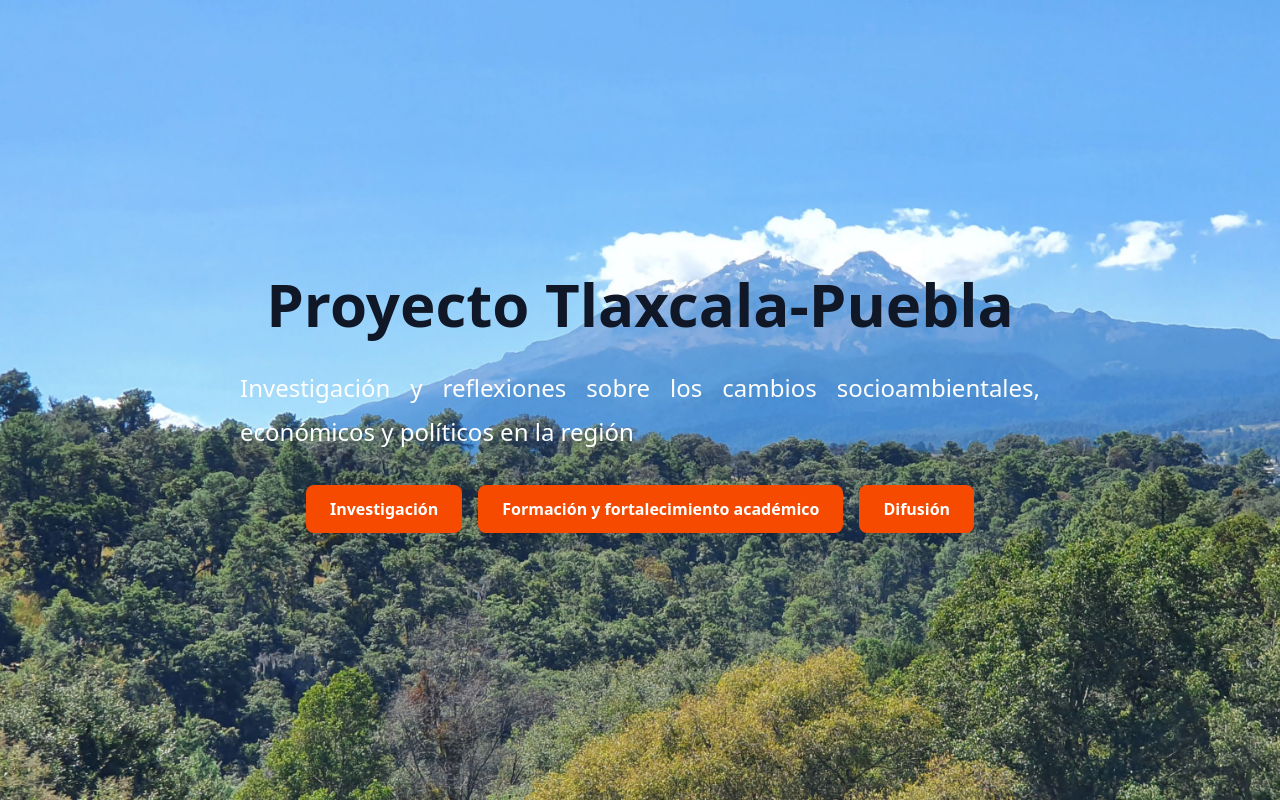
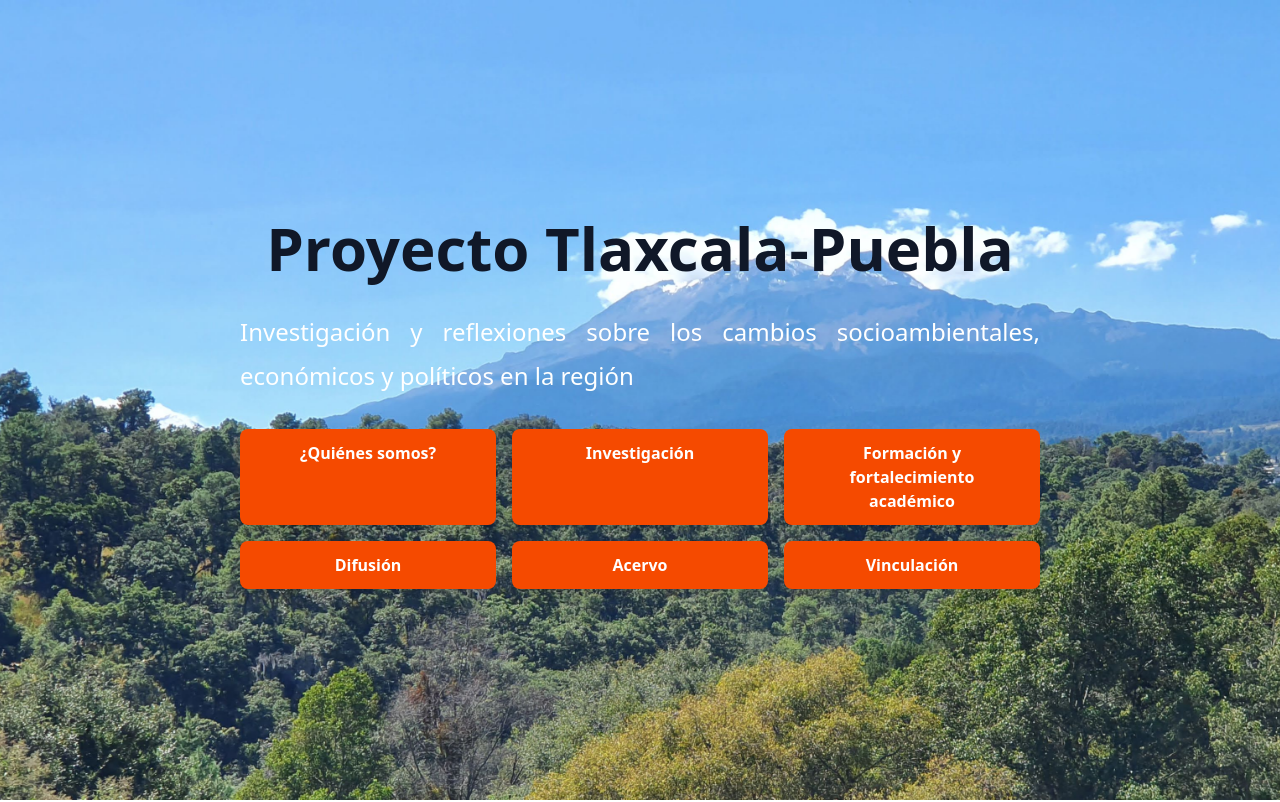
Before and after one commit to proyecto-tlaxcala-puebla/site, a SvelteKit app: page / in a window 1280 px wide. Shown: the top 802 px of the page. Built offline with nearby package versions, Linux system fonts and the light colour scheme.

Commit message:
se agregan 3 botones para secciones acervo vinvulación y quienes somos

```diff
--- a/src/routes/+page.svelte
+++ b/src/routes/+page.svelte
@@ -17,8 +17,11 @@
       <p class="text-xl md:text-2xl mb-8 leading-relaxed academic-text">
         Investigación y reflexiones sobre los cambios socioambientales, económicos y políticos en la región
       </p>
-      <!-- Botones de las 3 áreas principales -->
-      <div class="flex flex-col md:flex-row gap-4 justify-center mt-6">
+<!-- Botones de las 6 áreas principales (Cuadrícula 3x2) -->
+      <div class="grid grid-cols-1 md:grid-cols-3 gap-4 justify-center mt-6 max-w-4xl mx-auto">
+        <a href="#about" class="bg-orange-600 hover:bg-orange-700 text-white px-6 py-3 rounded-lg font-semibold transition-colors btn-academic shadow-lg text-center">
+          ¿Quiénes somos?
+        </a>
         <a href="#research" class="bg-orange-600 hover:bg-orange-700 text-white px-6 py-3 rounded-lg font-semibold transition-colors btn-academic shadow-lg text-center">
           Investigación
         </a>
@@ -27,6 +30,12 @@
         </a>
         <a href="#difusion" class="bg-orange-600 hover:bg-orange-700 text-white px-6 py-3 rounded-lg font-semibold transition-colors btn-academic shadow-lg text-center">
           Difusión
+        </a>
+        <a href="#acervo" class="bg-orange-600 hover:bg-orange-700 text-white px-6 py-3 rounded-lg font-semibold transition-colors btn-academic shadow-lg text-center">
+          Acervo
+        </a>
+        <a href="#vinculacion" class="bg-orange-600 hover:bg-orange-700 text-white px-6 py-3 rounded-lg font-semibold transition-colors btn-academic shadow-lg text-center">
+          Vinculación
         </a>
       </div>
     </div>
```
